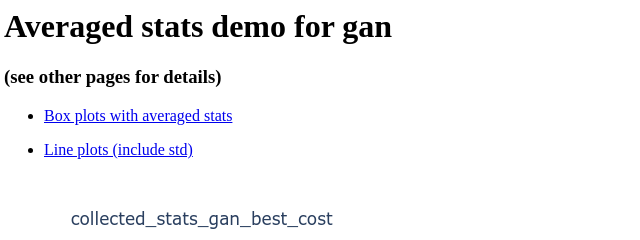
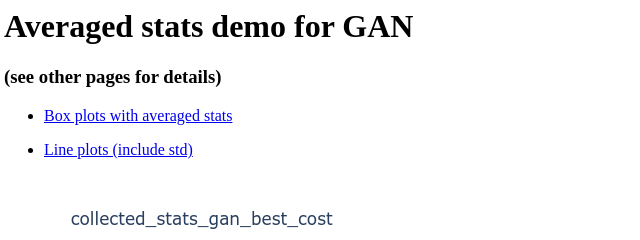
Before and after one commit to akanametov/pathgan, a plain HTML site: page results/index.html in a window 1280 px wide. Shown: the top 240 px of the page, 4-644 px from the left. Drawn offline with Linux system fonts and the light colour scheme.

Commit message:
Results updated

```diff
--- a/results/index.html
+++ b/results/index.html
@@ -2,7 +2,7 @@
     <head>
     </head>
     <body>
-        <h1>Averaged stats demo for gan</h1>
+        <h1>Averaged stats demo for GAN</h1>
         <h3>(see other pages for details)</h3>
         <div>
             <ul>
```
